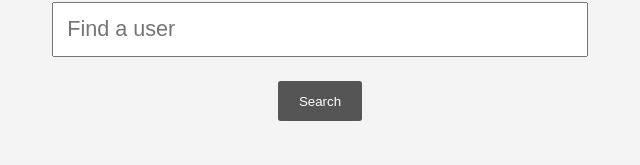
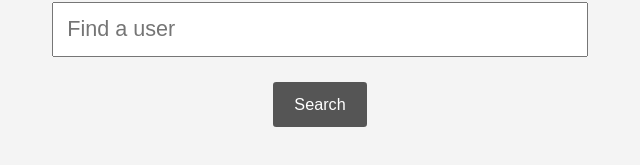
Before and after one commit to M4thez/vue-github-repos, a Vue app: page / in a window 1280 px wide. Shown: the part 313-478 px from the top of the page, without its empty margins (320-960 px from the left). Built offline with nearby package versions, Linux system fonts and the light colour scheme.

Commit message:
Button styling adjustments

```diff
--- a/src/App.vue
+++ b/src/App.vue
@@ -33,12 +33,13 @@ body {
 }
 
 .button {
+  font-size: .9em;
   background-color: #555555;
   color: white;
   border: 2px solid #555555;
   border-radius: .2em;
-  padding: .8em 1.4em;
-  margin: .8em 0 .4em;
+  padding: .7em 1.2em;
+  margin: .7em 0 .5em;
   transition-duration: .4s;
 }
 
--- a/src/components/ListRepos.vue
+++ b/src/components/ListRepos.vue
@@ -6,7 +6,7 @@
       <ul class="repo-list">
         <li v-for="repo in repos" :key="repo.id">
           <p><a :href="repo.html_url">{{ repo.name }}</a></p>
-          <button @click="findLanguages(repo)" class="button">Expand</button>
+          <button @click="findLanguages(repo)" class="button">Details</button>
           <!-- Language list -->
           <Transition name="fade">
             <div v-if="selectedRepo === repo.name">
```
